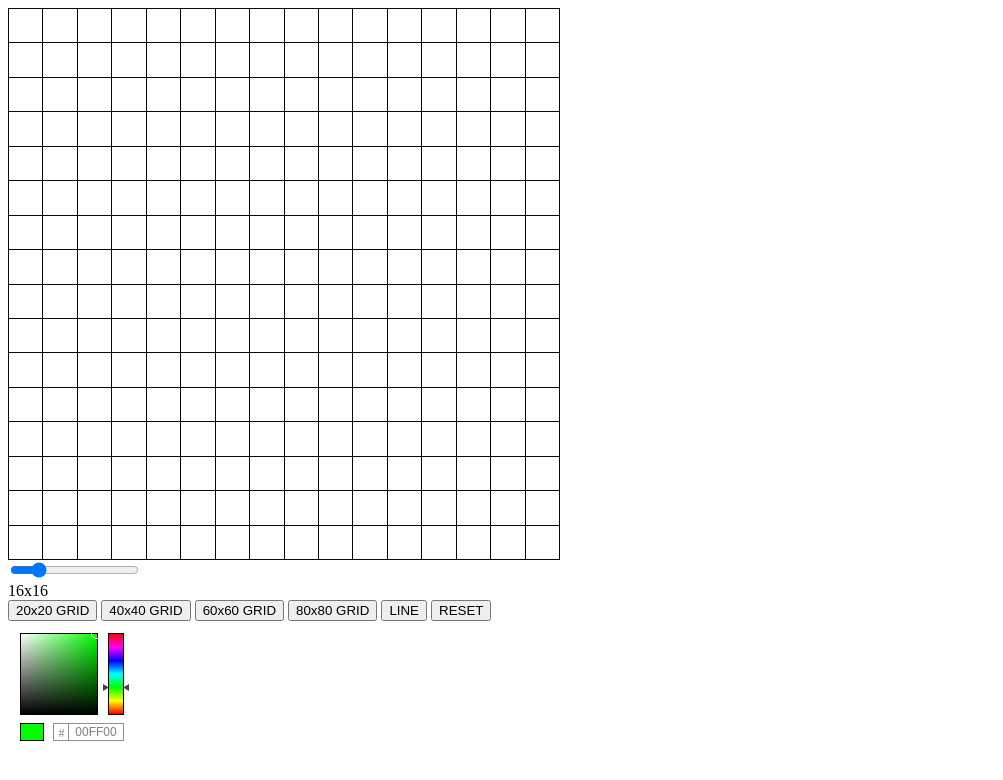
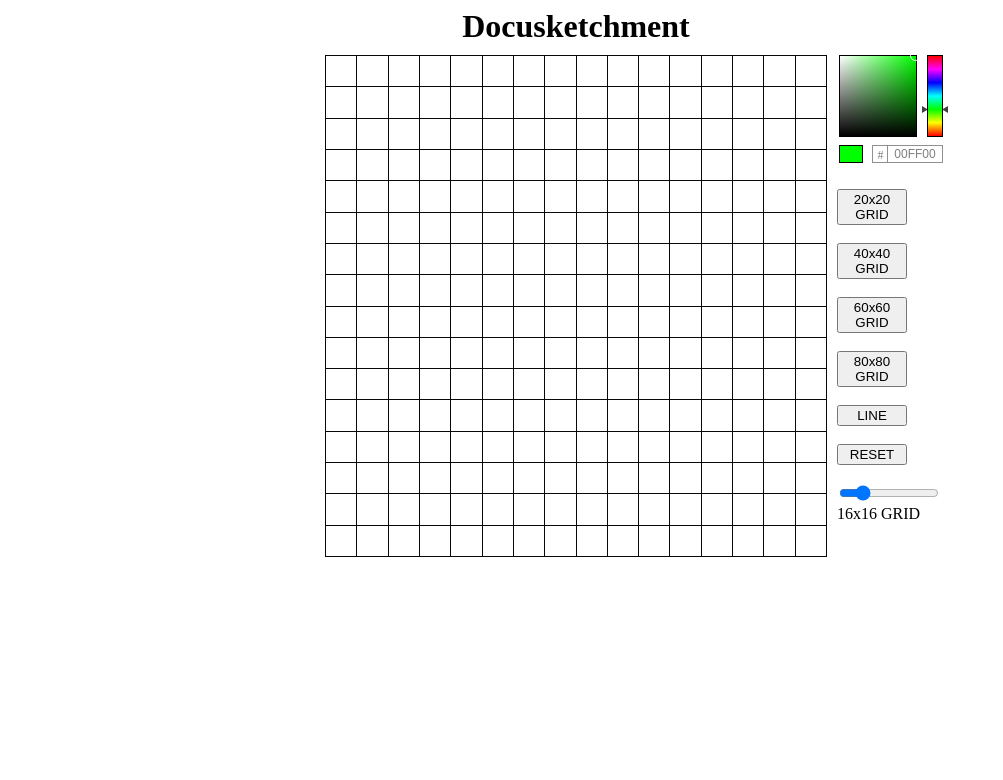
Before and after one commit to Moussack/odin-sketchProject, a plain HTML site: page index.html in a window 1280 px wide. Shown: the whole page, without its empty margins (0-1003 px from the left). Drawn offline with Linux system fonts and the light colour scheme.

Commit message:
add style

```diff
--- a/index.html
+++ b/index.html
@@ -11,15 +11,26 @@
       <title>Docusketchment</title>
    </head>
    <body>
+      <div class="zero">
+         <div class="first">
+            <h1>Docusketchment</h1>
             <div class="container line"></div>
-      <div><input class="range" type="range" name="size" id="size" min="1" max="80" step="1" value="16" /></div>
-      <div class="output"></div>
+         </div>
+         <div class="second">
+            <div id="picker1"></div>
             <button id="gridBtnOne" class="gridBtn">20x20 GRID</button>
             <button id="gridBtnTwo" class="gridBtn">40x40 GRID</button>
             <button id="gridBtnThree" class="gridBtn">60x60 GRID</button>
             <button id="gridBtnFour" class="gridBtn">80x80 GRID</button>
             <button id="gridLine" class="">LINE</button>
             <button id="gridReset" class="">RESET</button>
-      <div id="picker1"></div>
+            <div class="rangeDiv">
+               <div>
+                  <input class="range" type="range" name="size" id="size" min="1" max="80" step="1" value="16" />
+               </div>
+               <div class="output"></div>
+            </div>
+         </div>
+      </div>
    </body>
 </html>
--- a/script.js
+++ b/script.js
@@ -49,7 +49,7 @@ function maxGridSize(theSize) {
 
 // func to display the grid size
 function displayGridSize(value) {
-   output.textContent = `${value}x${value}`;
+   output.textContent = `${value}x${value} GRID`;
 }
 
 // func to disable the button
@@ -135,7 +135,7 @@ gridButtons.forEach((button) => {
 // add eventlistener to the SLIDER input
 range.addEventListener('input', () => {
    let sizes = maxGridSize(80);
-   output.textContent = `${range.value}x${range.value}`;
+   output.textContent = `${range.value}x${range.value} GRID`;
    sizes.forEach((size) => {
       if (range.value == size) {
          removeGrid();
--- a/style.css
+++ b/style.css
@@ -1,7 +1,7 @@
 .container {
    display: grid;
-   width: 550px;
-   height: 550px;
+   width: 500px;
+   height: 500px;
    /*  grid-template-columns: repeat(2, 1fr);
    grid-template-rows: repeat(2, 1fr); */
    border: 1px solid rgb(8, 8, 8);
@@ -20,6 +20,39 @@
    background-color: red;
 }
 
+/* button {
+   display: block;
+} */
+
+.zero {
+   display: flex;
+   justify-content: center;
+}
+.second {
+   display: flex;
+   flex-direction: column;
+   gap: 18px;
+   justify-content: center;
+}
+
+button {
+   width: 70px;
+   margin-left: 10px;
+}
+
+.rangeDiv {
+   margin-left: 10px;
+}
+
+.range {
+   width: 100px;
+}
+
+h1 {
+   margin: 0;
+   margin-bottom: 10px;
+   text-align: center;
+}
 /* COLOR PICKER */
 #picker1 {
    width: 128px;
```
Lines whose indentation alone changed are shown as unchanged.
